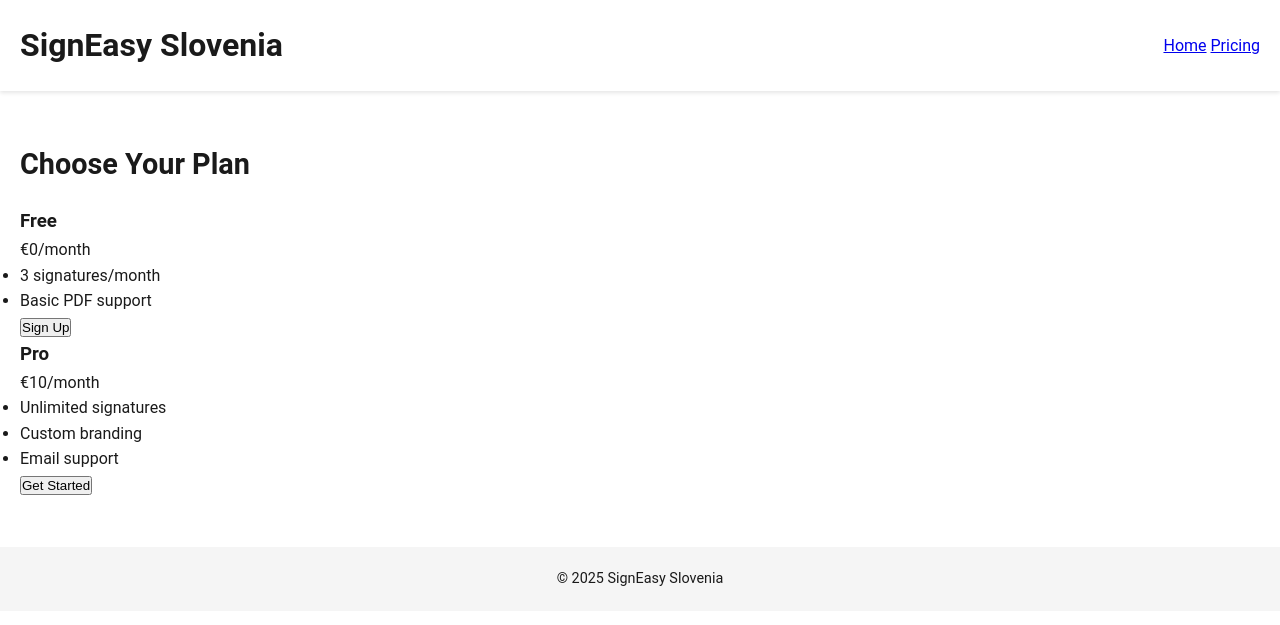
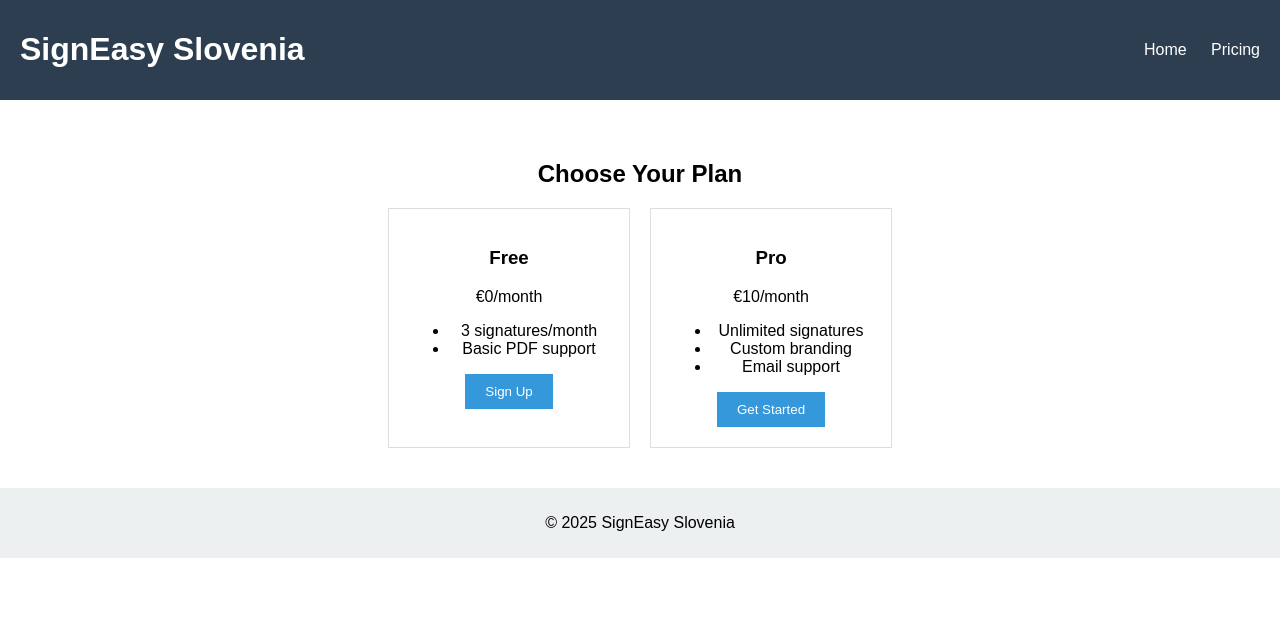
Before and after one commit to Matej398/signeasy, a PHP site: page /pricing.html in a window 1280 px wide. Shown: the top 625 px of the page. Run offline with PHP 8.4, Linux system fonts and the light colour scheme.

Commit message:
Update styles.css

```diff
--- a/styles.css
+++ b/styles.css
@@ -1,128 +1,59 @@
-* {
+body {
+    font-family: Arial, sans-serif;
     margin: 0;
     padding: 0;
-    box-sizing: border-box;
 }
-
-body {
-    font-family: 'Roboto', sans-serif;
-    color: #1a1a1a;
-    line-height: 1.6;
-}
-
 header {
+    background: #2c3e50;
+    color: white;
+    padding: 10px 20px;
     display: flex;
     justify-content: space-between;
     align-items: center;
-    padding: 20px;
-    background-color: #fff;
-    box-shadow: 0 2px 4px rgba(0, 0, 0, 0.1);
 }
-
-.logo img {
-    height: 40px;
+nav a {
+    color: white;
+    margin-left: 20px;
+    text-decoration: none;
 }
-
-nav ul {
-    list-style: none;
+.hero {
+    text-align: center;
+    padding: 40px;
+}
+.signature-tool {
+    margin: 20px auto;
+    max-width: 400px;
+}
+canvas {
+    border: 1px solid #ccc;
+    margin: 10px 0;
+}
+button {
+    padding: 10px 20px;
+    background: #3498db;
+    color: white;
+    border: none;
+    cursor: pointer;
+}
+button:hover {
+    background: #2980b9;
+}
+.pricing {
+    text-align: center;
+    padding: 40px;
+}
+.plans {
     display: flex;
+    justify-content: center;
     gap: 20px;
 }
-
-nav ul li a {
-    text-decoration: none;
-    color: #1a1a1a;
-    font-weight: 600;
-    transition: color 0.3s ease;
+.plan {
+    border: 1px solid #ddd;
+    padding: 20px;
+    width: 200px;
 }
-
-nav ul li a:hover {
-    color: #f28c38;
-}
-
-.hamburger {
-    display: none;
-    font-size: 24px;
-    cursor: pointer;
-}
-
-.hero {
-    padding: 100px 20px;
-    text-align: center;
-    background: #f5f5f5;
-}
-
-.hero h1 {
-    font-size: 2.5rem;
-    color: #1a1a1a;
-    margin-bottom: 20px;
-}
-
-.hero p {
-    font-size: 1.2rem;
-    margin-bottom: 30px;
-}
-
-.cta {
-    background: #f28c38;
-    padding: 12px 24px;
-    border: none;
-    color: white;
-    font-weight: 600;
-    cursor: pointer;
-    transition: transform 0.2s ease, background 0.3s ease;
-}
-
-.cta:hover {
-    transform: scale(1.05);
-    background: #e07b30;
-}
-
-section {
-    padding: 50px 20px;
-}
-
-section h2 {
-    font-size: 1.8rem;
-    margin-bottom: 20px;
-}
-
-section img {
-    max-width: 100%;
-    height: auto;
-    margin-top: 20px;
-}
-
 footer {
     text-align: center;
-    padding: 20px;
-    background: #f5f5f5;
-    font-size: 0.9rem;
+    padding: 10px;
+    background: #ecf0f1;
 }
-
-@media (max-width: 768px) {
-    .hamburger {
-        display: block;
-    }
-    nav ul {
-        display: none;
-        flex-direction: column;
-        position: absolute;
-        top: 60px;
-        right: 20px;
-        background: rgba(0, 0, 0, 0.9);
-        padding: 20px;
-    }
-    nav ul.active {
-        display: flex;
-    }
-    nav ul li a {
-        color: white;
-    }
-    .hero h1 {
-        font-size: 2rem;
-    }
-    .hero p {
-        font-size: 1rem;
-    }
-}
```
